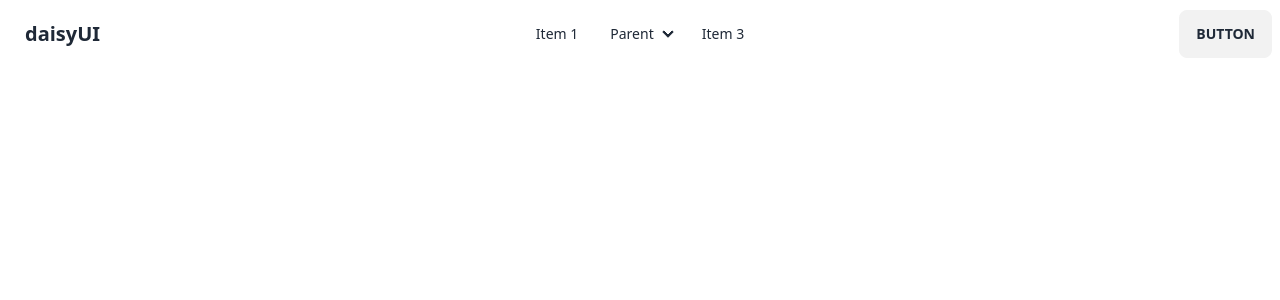
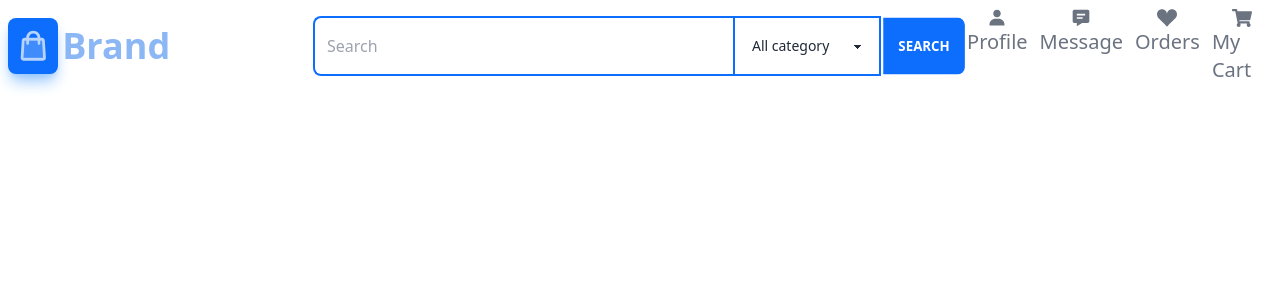
Before and after one commit to chand-stack/e-commerce, a React (Vite) app: page / in a window 1280 px wide. Shown: the top 300 px of the page. Built offline with nearby package versions, Linux system fonts and the light colour scheme.

Commit message:
Chore: navbar added

```diff
--- a/package.json
+++ b/package.json
@@ -14,6 +14,7 @@
     "match-sorter": "^6.3.1",
     "react": "^18.2.0",
     "react-dom": "^18.2.0",
+    "react-icons": "^4.11.0",
     "react-router-dom": "^6.17.0",
     "sort-by": "^1.2.0"
   },
--- a/src/Components/Shared/Nav.jsx
+++ b/src/Components/Shared/Nav.jsx
@@ -1,4 +1,9 @@
-
+import { FaBars } from 'react-icons/fa6';
+import { BiSolidUser,BiSolidMessageDetail, } from 'react-icons/bi';
+import { BsFillSuitHeartFill } from 'react-icons/bs';
+import { FaShoppingCart } from 'react-icons/fa';
+import logo from '../../assets/Group 2.svg'
+import { Link } from 'react-router-dom';
 const Nav = () => {
     return (
         <div>
@@ -10,7 +15,7 @@ const Nav = () => {
   <input id="my-drawer" type="checkbox" className="drawer-toggle" />
   <div className="drawer-content">
     {/* Page content here */}
-    <label htmlFor="my-drawer" className="btn btn-primary drawer-button">Open drawer</label>
+    <label htmlFor="my-drawer" className="btn btn-primary drawer-button bg-transparent text-black text-2xl border-none"><FaBars></FaBars></label>
   </div>
   <div className="drawer-side">
     <label htmlFor="my-drawer" aria-label="close sidebar" className="drawer-overlay"></label>
@@ -23,25 +28,51 @@ const Nav = () => {
   </div>
 </div>
     </div>
-    <a className="btn btn-ghost normal-case text-xl">daisyUI</a>
+    <div className="flex items-center gap-1">
+        <img className='bg-[#0D6EFD] h-10 shadow-lg shadow-blue-300 md:h-14 p-3 rounded-lg' src={logo} alt="" />
+        <p className='text-3xl md:text-4xl text-[#8CB7F5] font-bold'>Brand</p>
+    </div>
   </div>
-  <div className="navbar-center hidden lg:flex">
-    <ul className="menu menu-horizontal px-1">
-      <li><a>Item 1</a></li>
-      <li tabIndex={0}>
-        <details>
-          <summary>Parent</summary>
-          <ul className="p-2">
-            <li><a>Submenu 1</a></li>
-            <li><a>Submenu 2</a></li>
-          </ul>
-        </details>
-      </li>
-      <li><a>Item 3</a></li>
-    </ul>
+  <div className="navbar-center hidden lg:flex items-center">
+  <input type="text" placeholder="Search" className="rounded-lg px-3 border-r-0 rounded-r-none h-[60px]  border-[#0D6EFD] border-2 min-w-[420px] input-primary w-full " />
+  <div className='border-[#0D6EFD] border-2  h-[60px] '>
+  <select className="select  w-36  h-full">
+  <option defaultChecked>All category</option>
+  <option>Java</option>
+  <option>Go</option>
+  <option>C</option>
+  <option>C#</option>
+  <option>C++</option>
+  <option>Rust</option>
+  <option>JavaScript</option>
+  <option>Python</option>
+</select>
+  </div>
+  <button className='btn bg-[#0D6EFD] text-white border-none h-[60px] rounded-lg rounded-l-none'>Search</button>
   </div>
   <div className="navbar-end">
-    <a className="btn">Button</a>
+
+<div className='hidden lg:flex gap-3 justify-between text-xl text-gray-500'>
+    <Link>
+    <BiSolidUser className='mx-auto'></BiSolidUser>
+    <p>Profile</p>
+    </Link>
+    <Link>
+    <BiSolidMessageDetail className='mx-auto'></BiSolidMessageDetail>
+    <p>Message</p>
+    </Link>
+    <Link>
+    <BsFillSuitHeartFill className='mx-auto'></BsFillSuitHeartFill>
+    <p>Orders</p>
+    </Link>
+    <Link>
+    <FaShoppingCart className='mx-auto'></FaShoppingCart>
+    <p>My Cart</p>
+    </Link>
+</div>
+
+
+
   </div>
 </div>
         </div>
```
Also changed, not shown: 1 other file (tests, documents, lock files or other folders).
